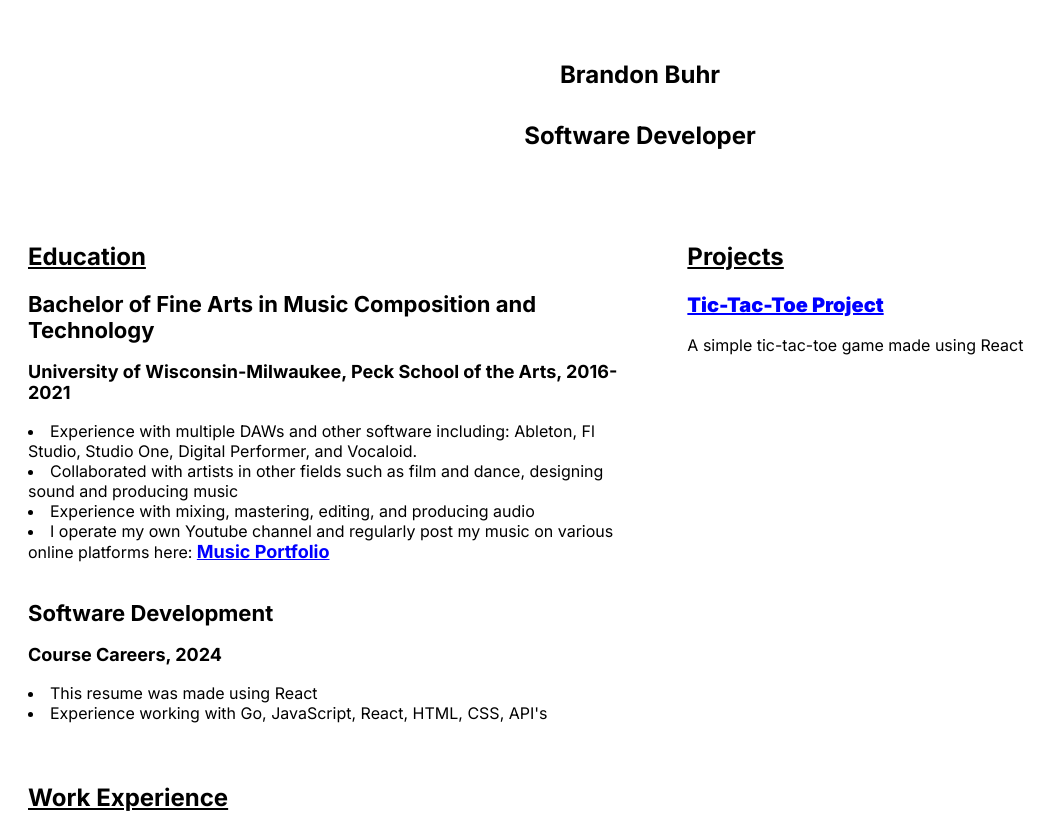
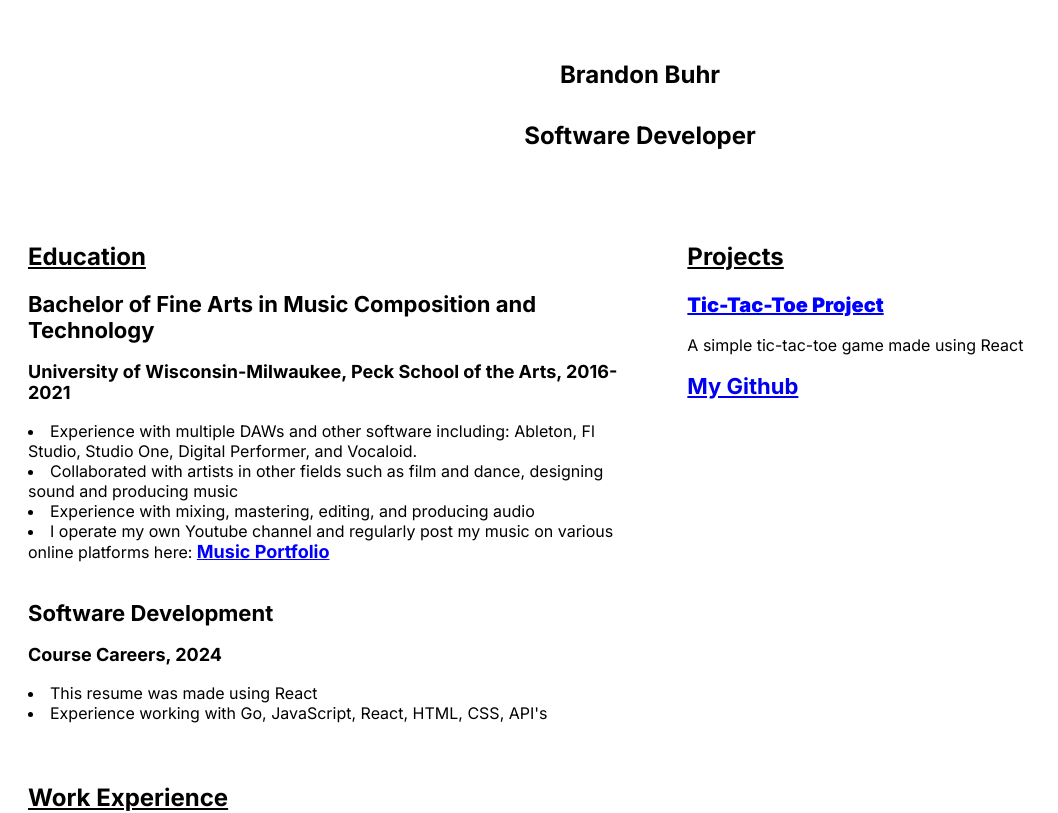
Before and after one commit to brandonbuhr/Brandon-Buhr-Resume, a Next.js app: page / in a window 1280 px wide. Shown: the top 813 px of the page, without its empty margins (0-1058 px from the left). Built offline with nearby package versions, Linux system fonts and the light colour scheme.

Commit message:
added github link

```diff
--- a/src/app/page.js
+++ b/src/app/page.js
@@ -48,6 +48,7 @@ function Projects() {
        <h1>Projects</h1>
           <h2><a href="https://tic-tac-toe-pi-ashen.vercel.app/" target="blank" className="tic-tac-toe-project">Tic-Tac-Toe Project</a></h2>
             <p>A simple tic-tac-toe game made using React</p>
+            <h2><a href="https://github.com/brandonbuhr" target="blank" className="my-github">My Github</a></h2>
       </section>
     </div>
     </>
```
